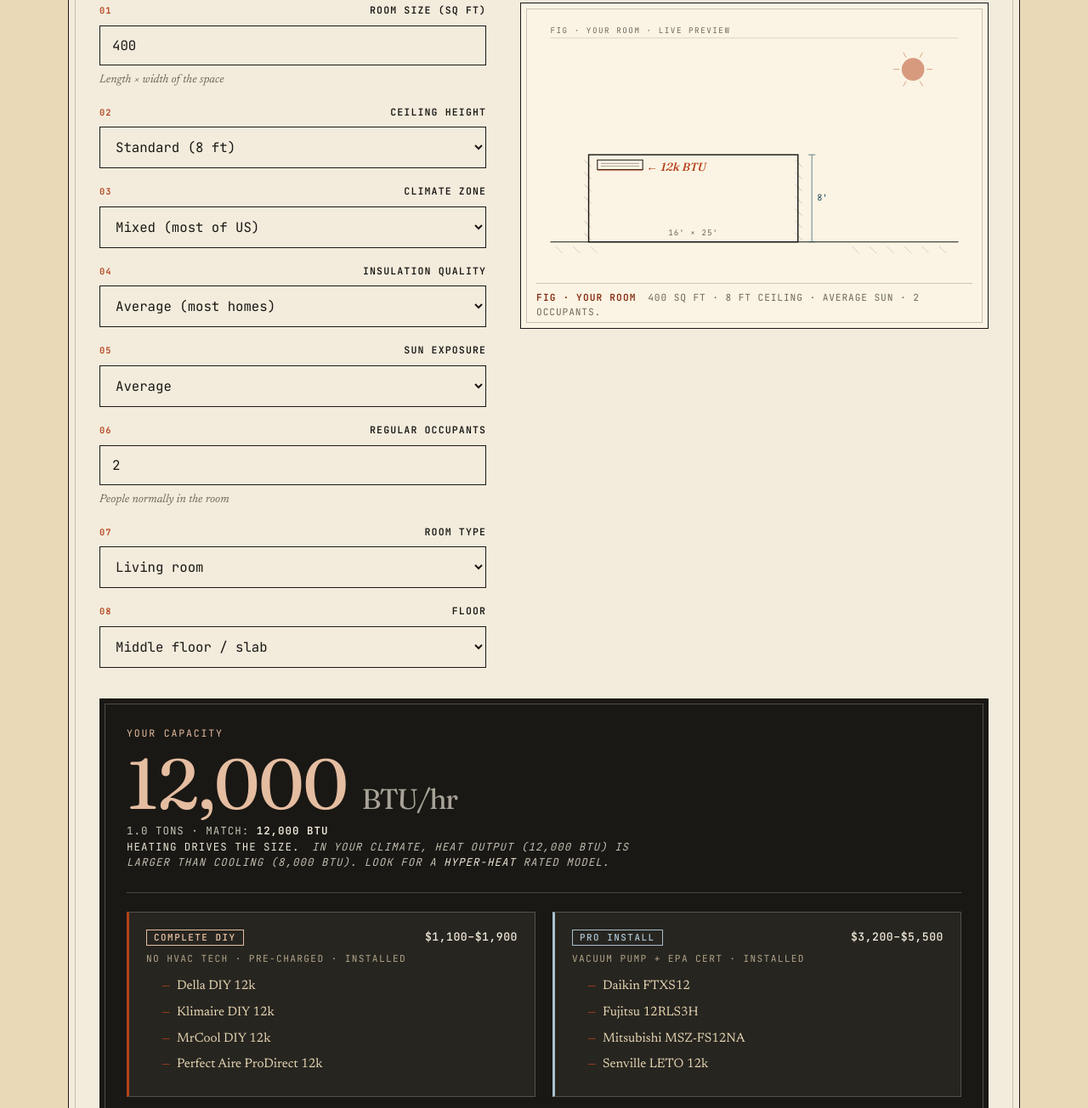
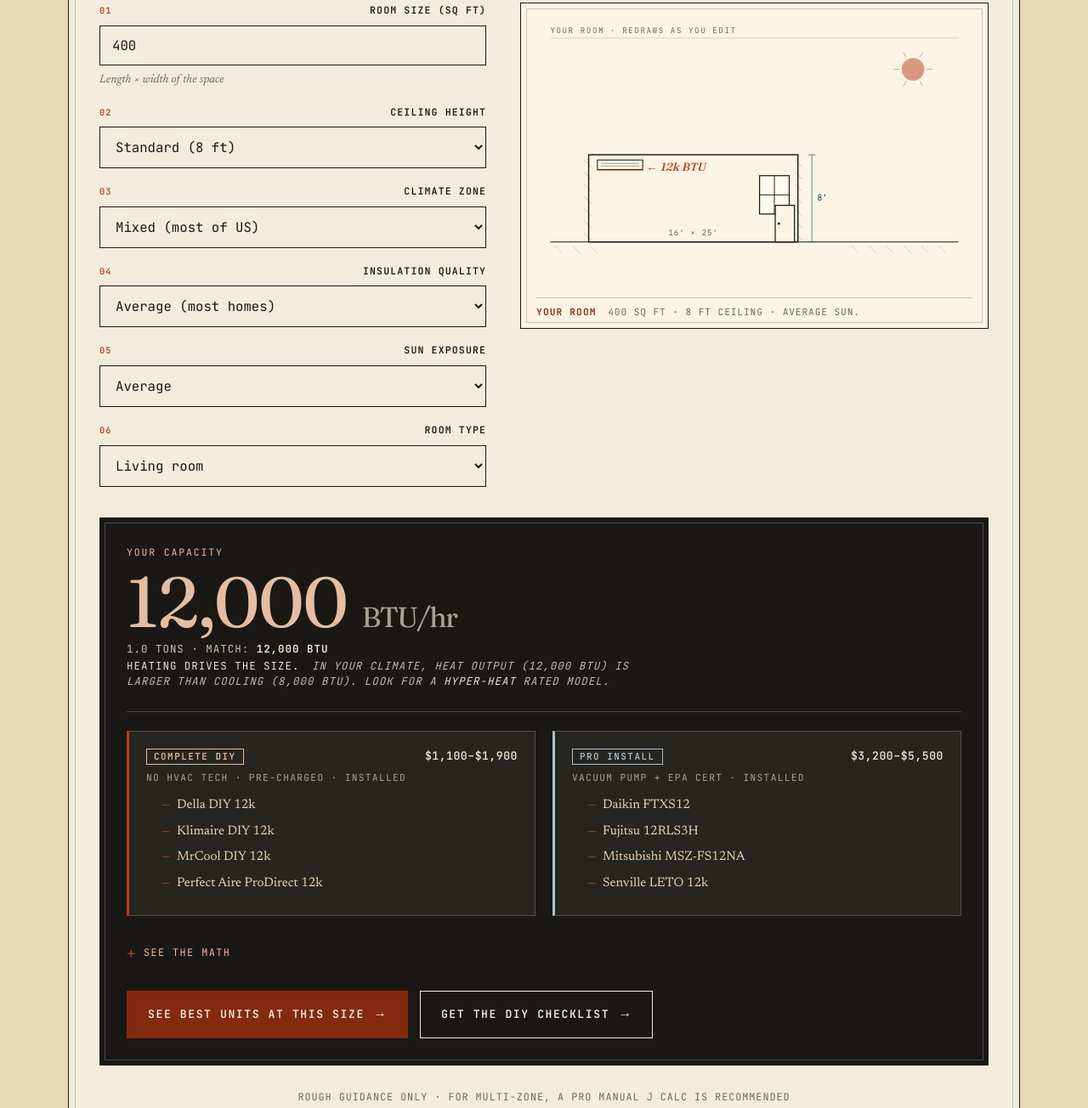
Before and after one commit to natezuro-cmyk/bestdiyminisplits, a plain HTML site: page index.html in a window 1280 px wide. Shown: the part 1489-2793 px from the top of the page at 85% size. Drawn offline with Linux system fonts and the light colour scheme.

Commit message:
Simplify calculator and clarify room diagram
- Drop 'occupants' and 'floor' inputs — smallest math impact (floor ±10%,
  occupants +600 BTU/person above 2) and the busiest part of the form
- Calculator now has 6 questions instead of 8
- Add window + door to the room SVG so it reads as a room at a glance;
  top caption changes from "FIG · YOUR ROOM · LIVE PREVIEW" to
  "YOUR ROOM · REDRAWS AS YOU EDIT"
- BTU arrow label flipped to "← size me" (arrow now correctly points
  back at the mini split from the right)
- Drop occupants from the figcaption and the math breakdown

Co-Authored-By: Claude Opus 4.7 (1M context) <noreply@anthropic.com>

```diff
--- a/calculator.js
+++ b/calculator.js
@@ -72,9 +72,7 @@
       insulation: parseFloat($('insulation').value),
       sunVal:     $('sun').value,
       sun:        parseFloat($('sun').value),
-      occupants:  parseInt($('occupants').value) || 0,
-      roomtype:   parseFloat($('roomtype').value),
-      floor:      parseFloat($('floor').value)
+      roomtype:   parseFloat($('roomtype').value)
     };
   }
 
@@ -82,15 +80,14 @@
 
   function computeBtu(v) {
     const base = v.sqft * climateRates[v.climate];
-    const occupantAdd = Math.max(0, v.occupants - 2) * 600;
-    let cooling = base * v.ceiling * v.insulation * v.sun * v.floor;
-    cooling += occupantAdd + v.roomtype;
-    let heating = v.sqft * heatingRates[v.climate] * v.ceiling * v.insulation * v.floor;
+    let cooling = base * v.ceiling * v.insulation * v.sun;
+    cooling += v.roomtype;
+    let heating = v.sqft * heatingRates[v.climate] * v.ceiling * v.insulation;
     cooling = roundBtu(cooling);
     heating = roundBtu(heating);
     const recommended = Math.max(cooling, heating);
     const matched = standardSizes.find(s => s >= recommended) || recommended;
-    return { cooling, heating, matched, occupantAdd };
+    return { cooling, heating, matched };
   }
 
   // ----- Room diagram rendering -----
@@ -232,49 +229,46 @@
       raycast.appendChild(path);
     }
 
-    // Occupants
-    const occGroup = document.getElementById('occupants');
-    clearChildren(occGroup);
-    const shown = Math.min(v.occupants, 5);
-    if (shown > 0) {
-      const innerW = roomW - 36;
-      const startX = roomX + 18;
-      for (let i = 0; i < shown; i++) {
-        const fx = startX + (i + 0.5) * (innerW / shown);
-        const fy = floorY - 32;
-        const fig = document.createElementNS(SVG_NS, 'g');
-        fig.setAttribute('transform', 'translate(' + fx + ',' + fy + ')');
-        const head = document.createElementNS(SVG_NS, 'circle');
-        head.setAttribute('cx', 0); head.setAttribute('cy', 0);
-        head.setAttribute('r', 3.2); head.setAttribute('fill', '#1a1814');
-        fig.appendChild(head);
-        const body = document.createElementNS(SVG_NS, 'path');
-        body.setAttribute('d', 'M -4 5 L 4 5 L 3 20 L -3 20 Z');
-        body.setAttribute('fill', '#1a1814');
-        fig.appendChild(body);
-        occGroup.appendChild(fig);
-      }
-      if (v.occupants > 5) {
-        const more = document.createElementNS(SVG_NS, 'text');
-        more.setAttribute('x', roomRight - 8);
-        more.setAttribute('y', floorY - 8);
-        more.setAttribute('text-anchor', 'end');
-        more.setAttribute('font-family', 'JetBrains Mono, monospace');
-        more.setAttribute('font-size', '8.5');
-        more.setAttribute('fill', '#6e6859');
-        more.textContent = '+' + (v.occupants - 5) + ' more';
-        occGroup.appendChild(more);
-      }
+    // Window on the far (right) wall — always visible, reinforces "this is a room"
+    const win = document.getElementById('windowGroup');
+    if (win) {
+      const winX = roomRight - 44;
+      const winY = roomY + 24;
+      const winW = 34;
+      const winH = Math.min(44, roomH - 42);
+      win.setAttribute('transform', 'translate(' + winX + ',' + winY + ')');
+      win.querySelector('.win-frame').setAttribute('width', winW);
+      win.querySelector('.win-frame').setAttribute('height', winH);
+      win.querySelector('.win-vert').setAttribute('x1', winW / 2);
+      win.querySelector('.win-vert').setAttribute('x2', winW / 2);
+      win.querySelector('.win-vert').setAttribute('y2', winH);
+      win.querySelector('.win-horiz').setAttribute('y1', winH / 2);
+      win.querySelector('.win-horiz').setAttribute('y2', winH / 2);
+      win.querySelector('.win-horiz').setAttribute('x2', winW);
+    }
+
+    // Door — floor level, right side of the room, always visible
+    const door = document.getElementById('doorGroup');
+    if (door) {
+      const doorW = 22;
+      const doorH = Math.min(42, roomH - 14);
+      const doorX = roomRight - doorW - 4;
+      const doorY = floorY - doorH;
+      door.setAttribute('transform', 'translate(' + doorX + ',' + doorY + ')');
+      door.querySelector('.door-frame').setAttribute('width', doorW);
+      door.querySelector('.door-frame').setAttribute('height', doorH);
+      // knob
+      door.querySelector('.door-knob').setAttribute('cx', 4);
+      door.querySelector('.door-knob').setAttribute('cy', doorH / 2);
     }
 
     // Figure caption (aria-live)
     const cap = document.getElementById('roomCaption');
     if (cap) {
-      const occText = v.occupants === 1 ? '1 occupant' : v.occupants + ' occupants';
-      cap.innerHTML = '<strong>Fig · Your room</strong> ' +
+      cap.innerHTML = '<strong>Your room</strong> ' +
                       v.sqft.toLocaleString() + ' sq ft · ' +
                       ceil.label + ' ceiling · ' +
-                      sunS.label + ' · ' + occText + '.';
+                      sunS.label + '.';
     }
   }
 
@@ -283,7 +277,7 @@
     opts = opts || {};
     const v = getFormValues();
     const r = computeBtu(v);
-    const { cooling, heating, matched, occupantAdd } = r;
+    const { cooling, heating, matched } = r;
 
     document.getElementById('btuNum').textContent  = matched.toLocaleString();
     document.getElementById('tonNum').textContent  = (matched / 12000).toFixed(1);
@@ -323,8 +317,6 @@
       '<div class="breakdown-row"><span>× ceiling height adjustment</span><span>' + v.ceiling.toFixed(2) + '×</span></div>' +
       '<div class="breakdown-row"><span>× insulation adjustment</span><span>' + v.insulation.toFixed(2) + '×</span></div>' +
       '<div class="breakdown-row"><span>× sun exposure adjustment</span><span>' + v.sun.toFixed(2) + '×</span></div>' +
-      '<div class="breakdown-row"><span>× floor adjustment</span><span>' + v.floor.toFixed(2) + '×</span></div>' +
-      '<div class="breakdown-row"><span>+ extra occupants</span><span>+' + occupantAdd.toLocaleString() + '</span></div>' +
       (v.roomtype ? '<div class="breakdown-row"><span>+ room-type load</span><span>+' + v.roomtype.toLocaleString() + '</span></div>' : '') +
       '<div class="breakdown-row total"><span>Recommended (rounded up to standard size)</span><span>' + matched.toLocaleString() + ' BTU</span></div>';
 
@@ -389,7 +381,7 @@
   // ----- Wire up live rendering (calc + room) -----
   function init() {
     if (!document.getElementById('btuForm')) return;
-    const allIds = ['sqft', 'ceiling', 'climate', 'insulation', 'sun', 'occupants', 'roomtype', 'floor'];
+    const allIds = ['sqft', 'ceiling', 'climate', 'insulation', 'sun', 'roomtype'];
     let timer;
     allIds.forEach(id => {
       const el = document.getElementById(id);
--- a/index.html
+++ b/index.html
@@ -372,11 +372,6 @@
                 </select>
               </div>
               <div class="form-field">
-                <label for="occupants">Regular occupants</label>
-                <input type="number" id="occupants" min="0" max="20" value="2" />
-                <span class="hint">People normally in the room</span>
-              </div>
-              <div class="form-field">
                 <label for="roomtype">Room type</label>
                 <select id="roomtype">
                   <option value="0">Bedroom / office</option>
@@ -386,21 +381,13 @@
                   <option value="0">Garage / workshop</option>
                 </select>
               </div>
-              <div class="form-field">
-                <label for="floor">Floor</label>
-                <select id="floor">
-                  <option value="1.0" selected>Middle floor / slab</option>
-                  <option value="1.1">Top floor (hot attic above)</option>
-                  <option value="0.95">Basement</option>
-                </select>
-              </div>
             </div>
           </form>
 
           <figure class="room-diagram">
             <svg id="roomSvg" viewBox="0 0 500 310" xmlns="http://www.w3.org/2000/svg" role="img" aria-labelledby="roomCaption">
               <!-- Figure label strip -->
-              <text x="16" y="20" font-family="JetBrains Mono, monospace" font-size="9" fill="#6e6859" letter-spacing="1.5">FIG · YOUR ROOM · LIVE PREVIEW</text>
+              <text x="16" y="20" font-family="JetBrains Mono, monospace" font-size="9" fill="#6e6859" letter-spacing="1.5">YOUR ROOM · REDRAWS AS YOU EDIT</text>
               <line x1="16" y1="26" x2="484" y2="26" stroke="#6e6859" stroke-width="0.4" opacity="0.5"/>
 
               <!-- Ground / outside -->
@@ -448,12 +435,22 @@
               </g>
 
               <!-- BTU callout -->
-              <text id="btuLabel" x="130" y="178" font-family="Fraunces, Georgia, serif" font-style="italic" font-size="13" fill="#6e6859" font-weight="500">→ size me</text>
+              <text id="btuLabel" x="130" y="178" font-family="Fraunces, Georgia, serif" font-style="italic" font-size="13" fill="#6e6859" font-weight="500">← size me</text>
 
-              <!-- Occupants group -->
-              <g id="occupants"></g>
+              <!-- Window on far wall — makes the room read as a room -->
+              <g id="windowGroup" transform="translate(256, 184)">
+                <rect class="win-frame" x="0" y="0" width="34" height="44" fill="#fffaef" stroke="#1a1814" stroke-width="1.2"/>
+                <line class="win-vert"  x1="17" y1="0" x2="17" y2="44" stroke="#1a1814" stroke-width="0.9"/>
+                <line class="win-horiz" x1="0"  y1="22" x2="34" y2="22" stroke="#1a1814" stroke-width="0.9"/>
+              </g>
+
+              <!-- Door at floor level, right side -->
+              <g id="doorGroup" transform="translate(274, 222)">
+                <rect class="door-frame" x="0" y="0" width="22" height="38" fill="#fbf4e4" stroke="#1a1814" stroke-width="1.2"/>
+                <circle class="door-knob" cx="4" cy="19" r="1.4" fill="#1a1814"/>
+              </g>
             </svg>
-            <figcaption id="roomCaption" aria-live="polite"><strong>Fig · Your room</strong> 400 sq ft · 8 ft ceiling · average sun · 2 occupants.</figcaption>
+            <figcaption id="roomCaption" aria-live="polite"><strong>Your room</strong> 400 sq ft · 8 ft ceiling · average sun.</figcaption>
           </figure>
         </div>
 
```
Also changed, not shown: mini-split-sizing-calculator.html (+15 -17 lines).
